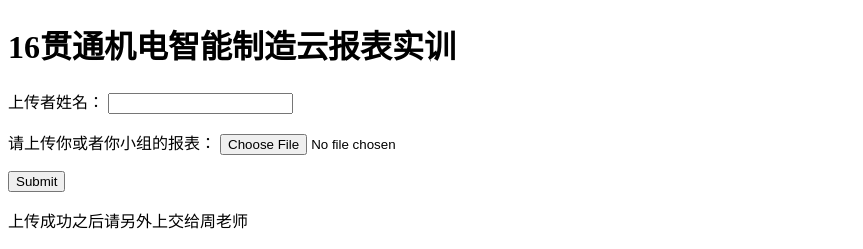
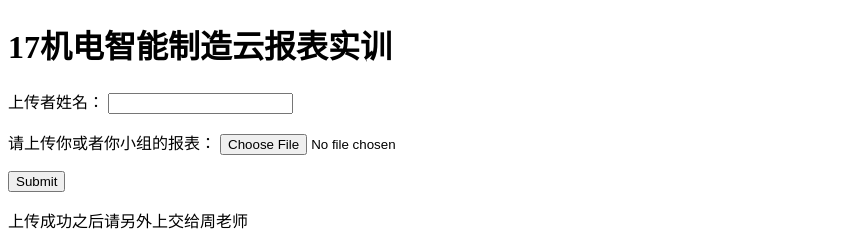
Before and after one commit to Joey820207/cloudreport, a website: page public/index.html in a window 1280 px wide. Shown: the top 249 px of the page, without its empty margins (0-863 px from the left). Drawn offline with Linux system fonts and the light colour scheme.

```diff
--- a/public/index.html
+++ b/public/index.html
@@ -9,7 +9,7 @@
 
 <body>
     <div>
-        <h1>16贯通机电智能制造云报表实训</h1>
+        <h1>17机电智能制造云报表实训</h1>
     </div>
     <form action="upload" method="POST" enctype="multipart/form-data">
         <p>上传者姓名：
```
